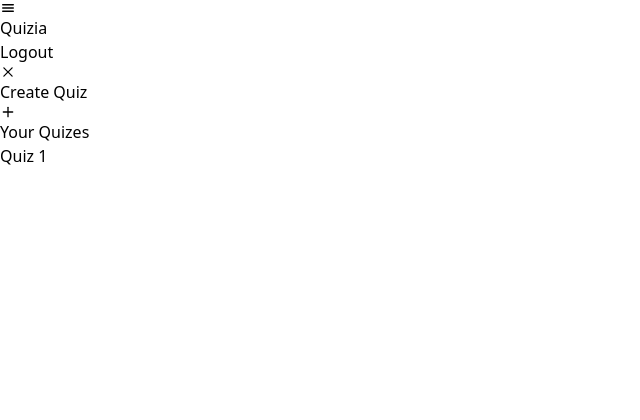
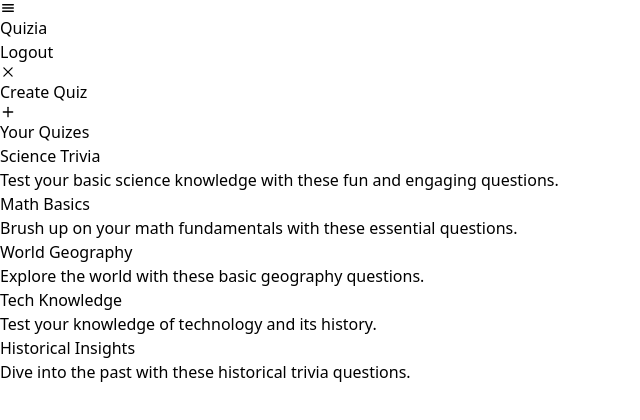
Before and after one commit to RudraPatel5435/Quizia, a React (Vite) app in the folder client/: page / in a window 1280 px wide. Shown: the top 420 px of the page, without its empty margins (0-640 px from the left). Built offline with nearby package versions, Linux system fonts and the light colour scheme.

Commit message:
Created a dummy Quizes JSON and taking data from that to make the homepage, Quizes page.

```diff
--- a/client/src/App.jsx
+++ b/client/src/App.jsx
@@ -2,9 +2,143 @@
 import Sidebar from './components/HomePage/Sidebar';
 import Header from './components/Header';
 import CreateQuiz from './components/HomePage/CreateQuiz';
-import Quizes from './components/HomePage/Quizes';
+import { NavLink } from 'react-router';
 
 const App = () => {
+
+  const allQuizes  = [
+    {
+        title: {
+            name: 'Science Trivia',
+            isBold: true,
+            isItalic: false,
+            isUnderline: false
+        },
+        desc: {
+            name: 'Test your basic science knowledge with these fun and engaging questions.',
+            isBold: true,
+            isItalic: false,
+            isUnderline: false
+        },
+        quizes: [
+            {
+                Q: 'What is the chemical symbol for water?',
+                type: 'radio',
+                A: 'H2O'
+            },
+            {
+                Q: 'Explain the process of photosynthesis.',
+                type: 'textarea',
+                A: 'Photosynthesis is the process by which green plants convert light energy into chemical energy, using carbon dioxide and water to produce glucose and oxygen.'
+            }
+        ]
+    },
+    {
+        title: {
+            name: 'Math Basics',
+            isBold: true,
+            isItalic: false,
+            isUnderline: false
+        },
+        desc: {
+            name: 'Brush up on your math fundamentals with these essential questions.',
+            isBold: true,
+            isItalic: false,
+            isUnderline: false
+        },
+        quizes: [
+            {
+                Q: 'What is 5 + 3?',
+                type: 'radio',
+                A: '8'
+            },
+            {
+                Q: 'Describe the Pythagorean theorem.',
+                type: 'textarea',
+                A: 'The Pythagorean theorem states that in a right triangle, the square of the hypotenuse length is equal to the sum of the squares of the other two sides.'
+            }
+        ]
+    },
+    {
+        title: {
+            name: 'World Geography',
+            isBold: true,
+            isItalic: false,
+            isUnderline: false
+        },
+        desc: {
+            name: 'Explore the world with these basic geography questions.',
+            isBold: true,
+            isItalic: false,
+            isUnderline: false
+        },
+        quizes: [
+            {
+                Q: 'What is the capital of France?',
+                type: 'radio',
+                A: 'Paris'
+            },
+            {
+                Q: 'Describe the layers of the Earth.',
+                type: 'textarea',
+                A: 'The Earth consists of three main layers: the crust, the mantle, and the core, which is divided into the outer core and inner core.'
+            }
+        ]
+    },
+    {
+        title: {
+            name: 'Tech Knowledge',
+            isBold: true,
+            isItalic: false,
+            isUnderline: false
+        },
+        desc: {
+            name: 'Test your knowledge of technology and its history.',
+            isBold: true,
+            isItalic: false,
+            isUnderline: false
+        },
+        quizes: [
+            {
+                Q: 'Who is known as the father of computers?',
+                type: 'radio',
+                A: 'Charles Babbage'
+            },
+            {
+                Q: 'Explain the concept of cloud computing.',
+                type: 'textarea',
+                A: 'Cloud computing involves delivering computing services such as servers, storage, databases, networking, software, over the internet (the cloud) to offer faster innovation, flexible resources, and economies of scale.'
+            }
+        ]
+    },
+    {
+        title: {
+            name: 'Historical Insights',
+            isBold: true,
+            isItalic: false,
+            isUnderline: false
+        },
+        desc: {
+            name: 'Dive into the past with these historical trivia questions.',
+            isBold: true,
+            isItalic: false,
+            isUnderline: false
+        },
+        quizes: [
+            {
+                Q: 'Who was the first President of the United States?',
+                type: 'radio',
+                A: 'George Washington'
+            },
+            {
+                Q: 'Describe the Industrial Revolution.',
+                type: 'textarea',
+                A: 'The Industrial Revolution was a period of major industrialization and innovation during the 18th and 19th centuries that led to significant social, economic, and cultural changes worldwide.'
+            }
+        ]
+    }
+  ]
+  const [oneQuiz, setOneQuiz] = useState({allQuizes})
   const [expanded, setExpanded] = useState(false)
   return(
     <div className="max-h-full min-h-screen w-full relative font-[Gilroy-Semibold] bg-slate-300 text-black dark:bg-zinc-900 dark:text-white">
@@ -16,8 +150,21 @@
       <div className="flex items-start justify-center">
         <CreateQuiz />
       </div>
-      <div className="">
-        <Quizes />
+      <div className='flex flex-wrap flex-col gap-16 p-20'>
+        <div className="text-3xl text-center py-2 rounded-lg  border-4 border-slate-600">Your Quizes</div>
+        <div className="flex flex-wrap items-center justify-center gap-5">
+          {allQuizes.map((quiz, idx)=>{
+            return(
+              <NavLink to='/Quiz' key={idx}>
+                <div className="w-[300px] h-[169px] rounded-xl bg-yellow-400 p-2">
+                  <div className="h-full w-full p-3 text-center bg-yellow-100 text-yellow-400 rounded-md flex flex-col items-center justify-center text-3xl">
+                    <div className="">{quiz.title.name}</div>
+                    <div className="text-sm">{quiz.desc.name}</div>
+                  </div>
+                </div>
+            </NavLink>
+          )})}
+        </div>
       </div>
     </div>
   )
--- a/client/src/components/HomePage/Quizes.jsx
+++ /dev/null
@@ -1,16 +0,0 @@
-import React from 'react'
-
-const Quizes = () => {
-  return (
-    <div className='flex flex-wrap flex-col gap-16 p-20'>
-      <div className="text-3xl text-center py-2 rounded-lg  border-4 border-slate-600">Your Quizes</div>
-      <div className="flex flex-wrap items-center justify-center gap-5">
-        <div className="w-[300px] h-[169px] rounded-xl bg-yellow-400 p-2">
-          <div className="h-full w-full bg-yellow-100 text-yellow-400 rounded-md flex items-center justify-center text-3xl">Quiz 1</div>
-        </div>
-      </div>
-    </div>
-  )
-}
-
-export default Quizes
--- a/client/src/components/NewQuiz/NewQuiz.jsx
+++ b/client/src/components/NewQuiz/NewQuiz.jsx
@@ -18,6 +18,17 @@
   const [isBold, setIsBold] = useState(false)
   const [isItalic, setIsItalic] = useState(false)
   const [isUnderline, setIsUnderline] = useState(false)
+
+  const [quizes, setQuizes] = useState([])
+
+  const addSection = () => {
+     allQuizes.quizes.push({
+      Q: '',
+      type: '',
+      A: ''
+     })
+     console.log(allQuizes)
+  }
 
 
   const onSubmit = async (data) => {
--- /dev/null
+++ b/client/src/components/Quizes.jsx
@@ -0,0 +1,9 @@
+import React from 'react'
+
+const Quizes = () => {
+  return (
+    <div className=""></div>
+  )
+}
+
+export default Quizes
--- a/client/src/main.jsx
+++ b/client/src/main.jsx
@@ -3,13 +3,14 @@
 import { BrowserRouter, Routes, Route } from "react-router";
 import App from './App.jsx'
 import NewQuiz from './components/NewQuiz/NewQuiz.jsx';
-import Header from './components/Header.jsx';
+import Quizes from './components/Quizes.jsx'
 
 createRoot(document.getElementById('root')).render(
   <BrowserRouter>
     <Routes>
       <Route path="/" element={<App />} />
       <Route path="/create" element={<NewQuiz />} />
+      <Route path='/quiz' element={<Quizes />} />
     </Routes>
   </BrowserRouter>,
 )
```
